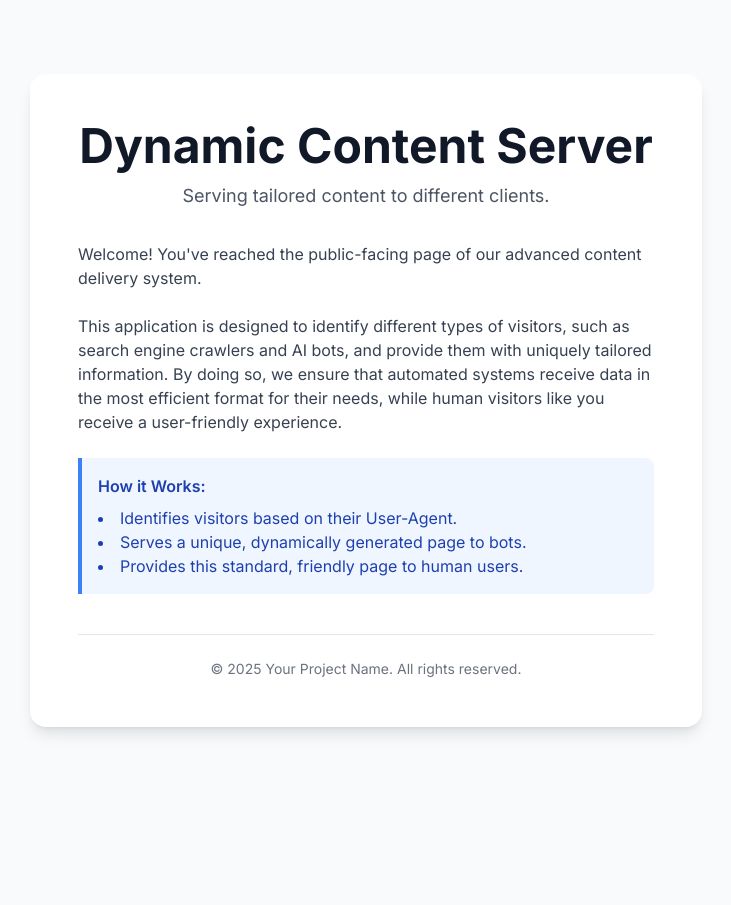
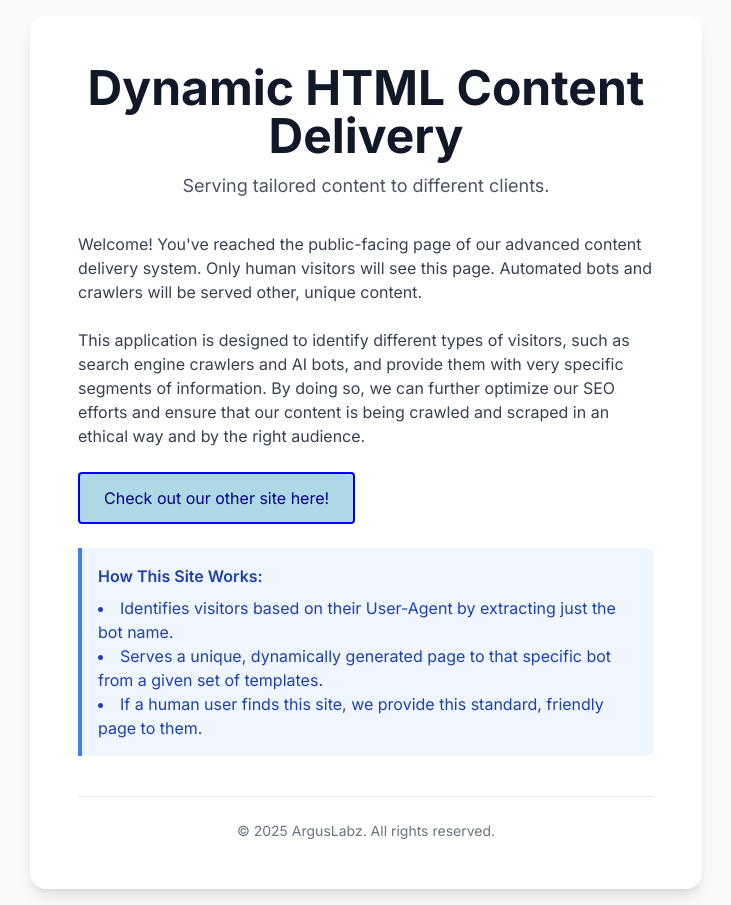
Before and after one commit to Jamesxiao05/HTMLHP_For_Argus, a Flask app: template templates/index.html in a window 1280 px wide. Shown: the whole page, without its empty margins (274-1005 px from the left). Before the commit the page ends 734 px from the top, so only its background shows below. Run offline with Flask 3, Linux system fonts and the light colour scheme; the template is opened without the code that fills it, so the values that code supplies are empty; some libraries are stand-ins or nearby versions.

Commit message:
Made Some Changes First To HTML and Design

```diff
--- a/main.py
+++ b/main.py
@@ -235,8 +235,6 @@ def generate_fake_data_for_type(type_index: int, seed: int = 0):
     If seed is 0, generate a random seed and use it.
     Returns a dictionary: {seed: tuple_of_faker_objects}
     """
-    from faker import Faker
-    import random
 
     # Pick/generate seed
     if seed == 0:
--- a/pyproject.toml
+++ b/pyproject.toml
@@ -12,6 +12,7 @@ beautifulsoup4 = "^4.13.4"
 python-dotenv = "^1.1.1"
 supabase = "^2.16.0"
 user-agents = "^2.2.0"
+faker = "^37.4.0"
 
 [tool.poetry.group.dev.dependencies]
 ipython = "^9.4.0"
--- a/templates/index.html
+++ b/templates/index.html
@@ -3,18 +3,15 @@
 <head>
     <meta charset="UTF-8">
     <meta name="viewport" content="width=device-width, initial-scale=1.0">
-    <title>Welcome to Our Dynamic Content Server</title>
+    <title>Welcome to Our Dynamic HTML Website </title>
 
-    <!-- Tailwind CSS for styling -->
     <script src="https://cdn.tailwindcss.com"></script>
 
-    <!-- Google Fonts: Inter -->
     <link rel="preconnect" href="https://fonts.googleapis.com">
     <link rel="preconnect" href="https://fonts.gstatic.com" crossorigin>
     <link href="https://fonts.googleapis.com/css2?family=Inter:wght@400;500;600;700&display=swap" rel="stylesheet">
 
     <style>
-        /* Apply the Inter font to the body */
         body {
             font-family: 'Inter', sans-serif;
         }
@@ -25,45 +22,59 @@
     <div class="min-h-screen flex items-center justify-center p-4">
         <div class="max-w-2xl w-full bg-white rounded-2xl shadow-lg p-8 md:p-12 mx-auto">
 
-            <!-- Header Section -->
             <header class="text-center mb-8">
                 <h1 class="text-4xl md:text-5xl font-bold text-gray-900 leading-tight">
-                    Dynamic Content Server
+                    Dynamic HTML Content Delivery
                 </h1>
                 <p class="mt-3 text-lg text-gray-600">
                     Serving tailored content to different clients.
                 </p>
             </header>
 
-            <!-- Main Content Section -->
             <main>
                 <div class="space-y-6 text-gray-700">
                     <p>
-                        Welcome! You've reached the public-facing page of our advanced content delivery system.
+                        Welcome! You've reached the public-facing page of our advanced content delivery system. Only human visitors will see this page. Automated bots and crawlers will be served other, unique content.
                     </p>
                     <p>
-                        This application is designed to identify different types of visitors, such as search engine crawlers and AI bots, and provide them with uniquely tailored information. By doing so, we ensure that automated systems receive data in the most efficient format for their needs, while human visitors like you receive a user-friendly experience.
+                        This application is designed to identify different types of visitors, such as search engine crawlers and AI bots, and provide them with very specific segments of information. By doing so, we can further optimize our SEO efforts and ensure that our content is being crawled and scraped in an ethical way and by the right audience.
                     </p>
+                    <nav>
+                        <a href = "http://hpvtwo.arguslabz.site" class="button">Check out our other site here!</a>
+                    </nav>
                     <div class="bg-blue-50 border-l-4 border-blue-500 text-blue-800 p-4 rounded-r-lg mt-6">
-                        <p class="font-semibold">How it Works:</p>
+                        <p class="font-semibold">How This Site Works:</p>
                         <ul class="list-disc list-inside mt-2">
-                            <li>Identifies visitors based on their User-Agent.</li>
-                            <li>Serves a unique, dynamically generated page to bots.</li>
-                            <li>Provides this standard, friendly page to human users.</li>
+                            <li>Identifies visitors based on their User-Agent by extracting just the bot name.</li>
+                            <li>Serves a unique, dynamically generated page to that specific bot from a given set of templates.</li>
+                            <li>If a human user finds this site, we provide this standard, friendly page to them.</li>
                         </ul>
                     </div>
                 </div>
             </main>
 
-            <!-- Footer Section -->
             <footer class="text-center mt-10 pt-6 border-t border-gray-200">
                 <p class="text-sm text-gray-500">
-                    &copy; 2025 Your Project Name. All rights reserved.
+                    &copy; 2025 ArgusLabz. All rights reserved.
                 </p>
             </footer>
 
         </div>
     </div>
+    <style>
+      .button {
+        display: inline-block;
+        background-color: lightblue;
+        color: darkblue;
+        padding: 0.75rem 1.5rem;
+        border: 2px solid blue;
+        border-radius: 4px;
+        font-size: 1rem;
+        cursor: pointer;
+        text-decoration: none;
+        transition: background-color 0.3s ease;
+      }
 
+    </style>
 </body>
 </html>
```
Also changed, not shown: 3 other files.
